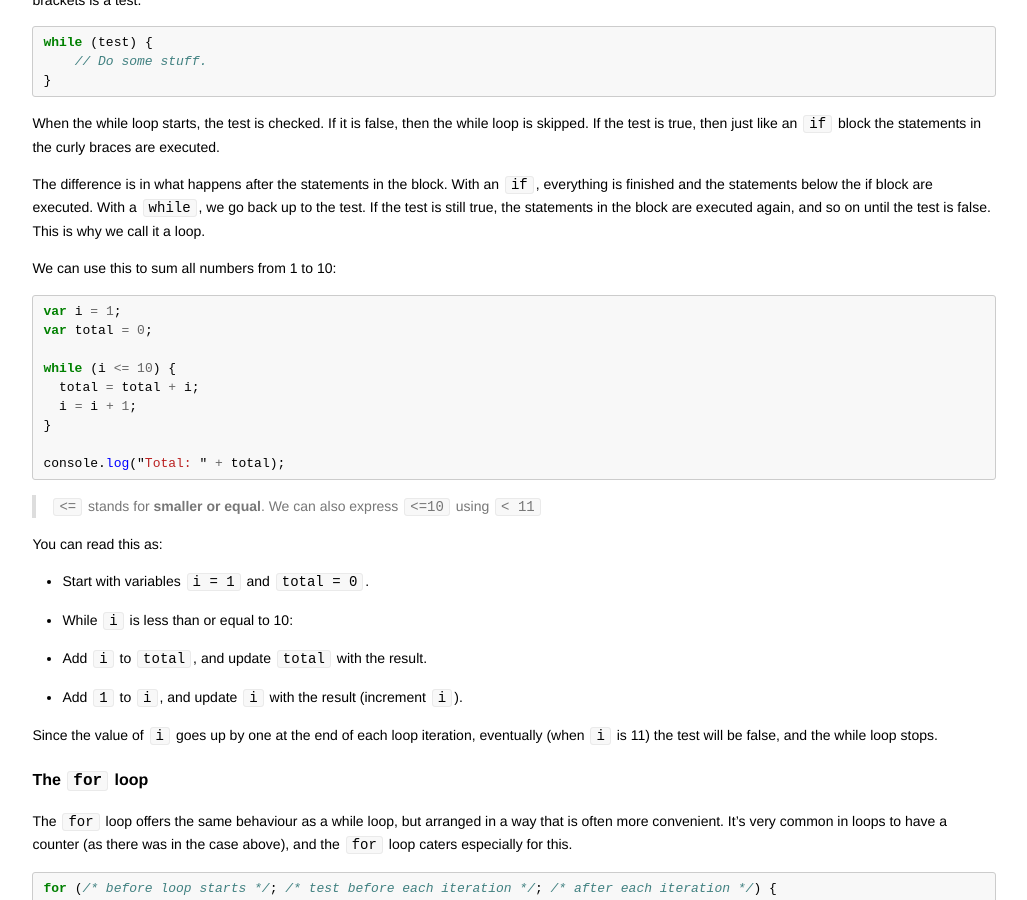
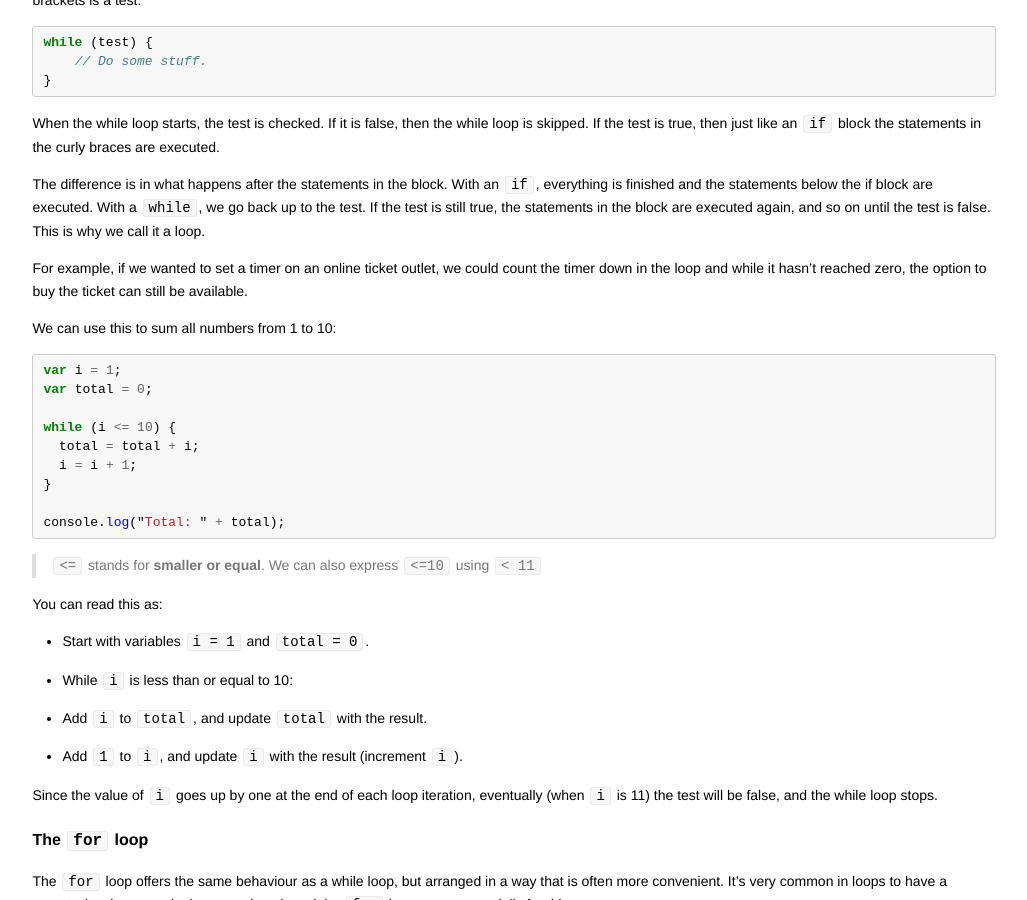
Before and after one commit to codebar/tutorials, a Jekyll site: the page built from js/lesson2/tutorial.md, in a window 1280 px wide and 900 px high, scrolled down 571 px. Shown: the whole window, without its empty margins (126-1153 px from the left). Built offline with Jekyll 4.4.1, drawn with Linux system fonts in a browser that asks for light colours; Markdown is read by kramdown in place of the engine named in the settings.

Commit message:
Added an example of ticket sales countdown timer for the while loop tutorial in javascript

```diff
--- a/js/lesson2/tutorial.md
+++ b/js/lesson2/tutorial.md
@@ -30,6 +30,8 @@ while (test) {
 When the while loop starts, the test is checked. If it is false, then the while loop is skipped. If the test is true, then just like an `if` block the statements in the curly braces are executed.
 
 The difference is in what happens after the statements in the block. With an `if`, everything is finished and the statements below the if block are executed. With a `while`, we go back up to the test. If the test is still true, the statements in the block are executed again, and so on until the test is false. This is why we call it a loop.
+
+For example, if we wanted to set a timer on an online ticket outlet, we could count the timer down in the loop and while it hasn't reached zero, the option to buy the ticket can still be available.
 
 We can use this to sum all numbers from 1 to 10:
 
```
